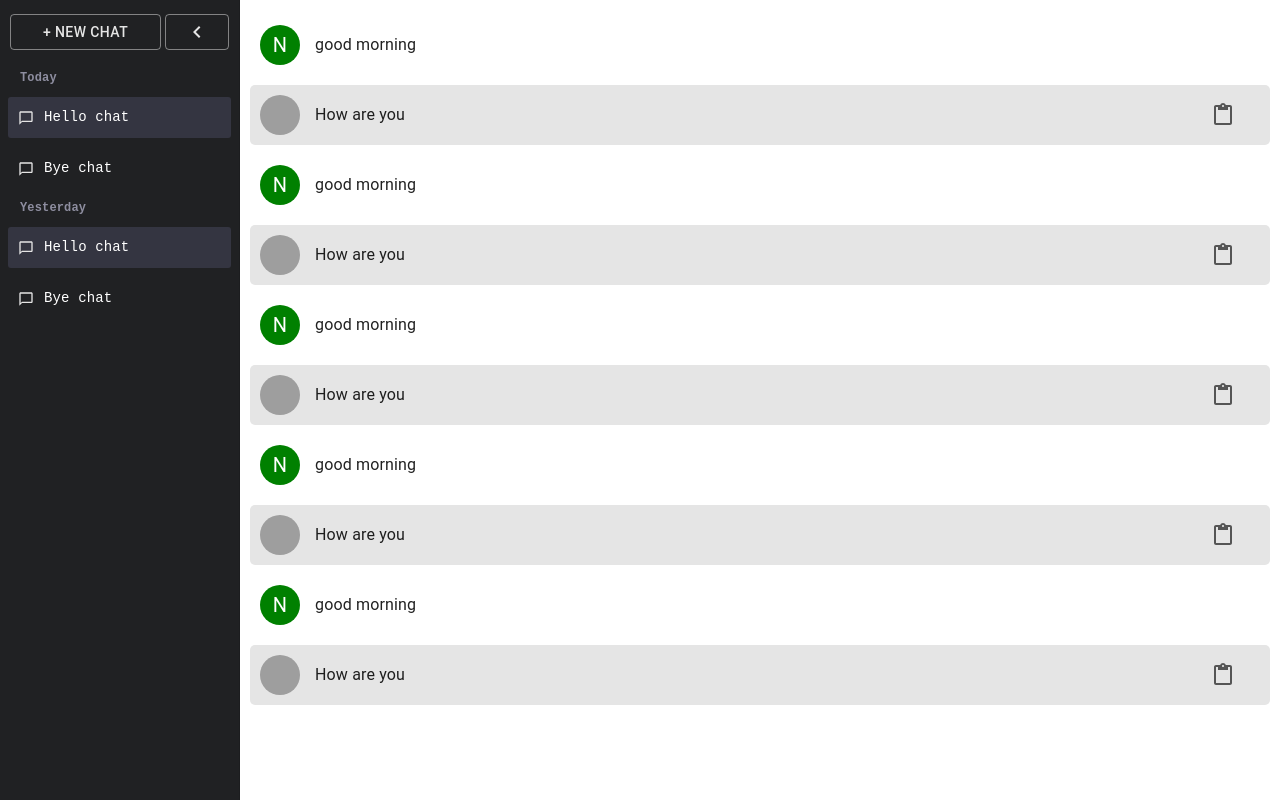
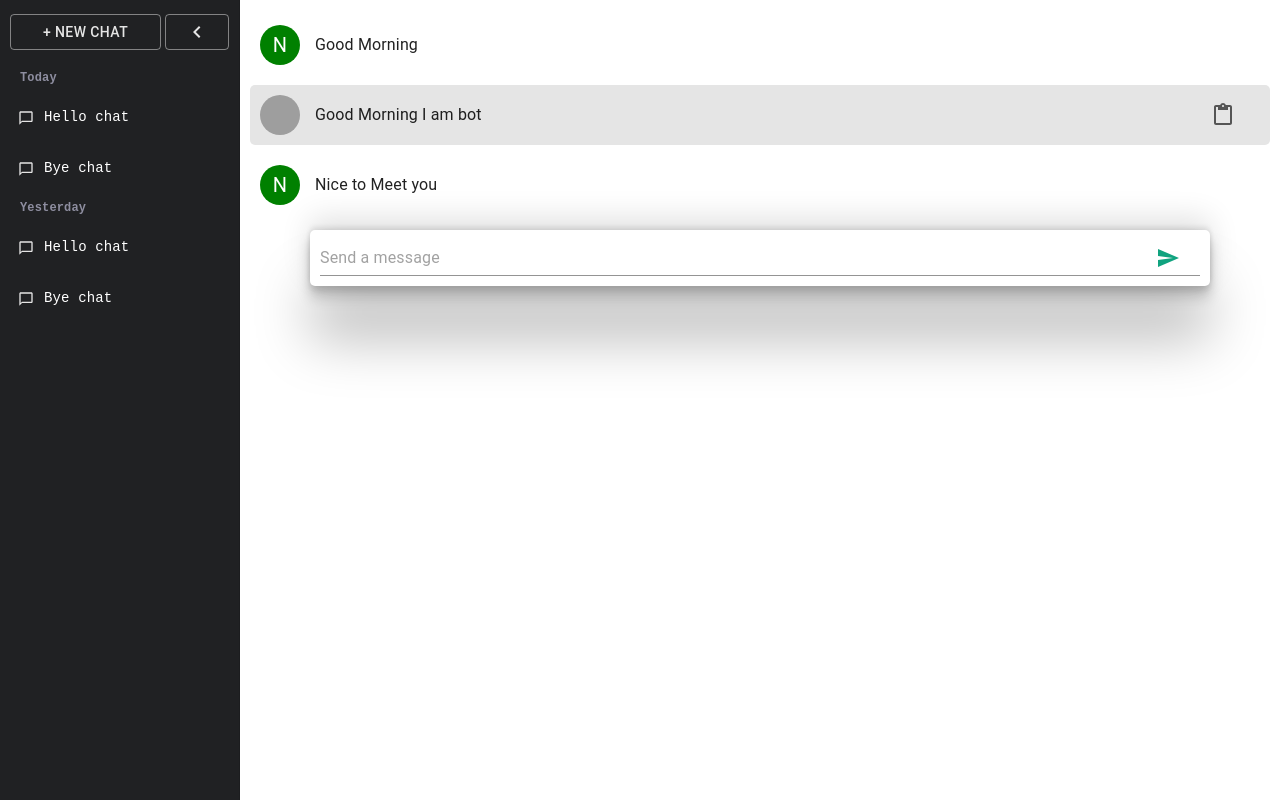
Before and after one commit to BasmaElhoseny01/chatgpt, a React (Create React App) app: page / in a window 1280 px wide. Built offline with nearby package versions, Linux system fonts and the light colour scheme; grey boxes are pictures that could not be loaded.

Commit message:
Done Chat Page

```diff
--- a/src/components/Chat/Body/ChatBody.jsx
+++ b/src/components/Chat/Body/ChatBody.jsx
@@ -1,31 +1,26 @@
-import React from 'react'
+import React, { useEffect, useState } from 'react'
 import { ChatBodyContainer } from './styles'
 import Message from './Message/Message'
+import MessageBox from './MessageBox/MessageBox'
+import { loadChat } from './server';
 
-function ChatBody() {
+function ChatBody(props) {
+    const { chatId } = props;
+
+    //useState
+    const [chat, setChat] = useState([]);
+    //useEffect
+    useEffect(() => {
+        //Load history
+        loadChat(chatId, setChat)
+
+    }, [chatId])
     return (
         <ChatBodyContainer>
-            <Message message="good morning" />
-            <Message message="How are you" chat={true} />
-            <Message message="good morning" />
-            <Message message="How are you" chat={true} />
-            <Message message="good morning" />
-            <Message message="How are you" chat={true} />
-            <Message message="good morning" />
-            <Message message="How are you" chat={true} />
-            <Message message="good morning" />
-            <Message message="How are you" chat={true} />
-            {/* <Message message="good morning" />
-            <Message message="How are you" chat={true} />
-            <Message message="good morning" />
-            <Message message="How are you" chat={true} />
-            <Message message="good morning" />
-            <Message message="How are you" chat={true} />
-            <Message message="good morning" />
-            <Message message="How are you" chat={true} />
-            <Message message="good morning" />
-            <Message message="How are you" chat={true} /> */}
-
+            {chat.map((message) =>
+                < Message key={message.id} chat={message.bot} message={message.message} />
+            )}
+            <MessageBox chatId={chatId} chat={chat} setChat={setChat} />
 
         </ChatBodyContainer>
     )
--- a/src/components/Chat/Body/Message/Message.jsx
+++ b/src/components/Chat/Body/Message/Message.jsx
@@ -24,7 +24,7 @@ function Message(props) {
           {copy
             ? <Box sx={{ margin: "auto 15px", }}><DoneIcon color="black" sx={{ margin: "-5px 10px", float: "right" }} /></Box>
             : <CopyToClipboard text={message}
-              onCopy={() => { console.log("abada"); setCopy(true) }}>
+              onCopy={() => { setCopy(true) }}>
               <ContentPasteIconCustom><ContentPasteIcon color="lightBlack" sx={{ margin: "-5px 10px", float: "right" }} /></ContentPasteIconCustom>
             </CopyToClipboard>
           }
--- /dev/null
+++ b/src/components/Chat/Body/MessageBox/MessageBox.jsx
@@ -0,0 +1,47 @@
+import React, { useState } from 'react'
+import { MessageBoxContainer } from './styles'
+import { Button, CircularProgress, FormControl, Input } from '@mui/material'
+
+
+import SendIcon from '@mui/icons-material/Send';
+
+//Server
+import { askChat } from './server';
+
+function MessageBox(props) {
+
+    const { chatId, chat, setChat } = props
+
+    const [message, setMessage] = useState("")
+    const [answering, setAnswering] = useState(false)
+
+    const handleKeyDown = (event) => {
+        if (event.key === "Enter") {
+            askChat(chatId, message, chat, setChat, setAnswering);
+            setMessage("");
+        }
+    }
+
+    return (
+        <MessageBoxContainer>
+            <FormControl variant="outlined" sx={{ padding: "10px", borderRadius: "5px", width: "90%", backgroundColor: "#FFFFFF", boxShadow: "rgba(0, 0, 0, 0.25) 0px 54px 55px, rgba(0, 0, 0, 0.12) 0px -12px 30px, rgba(0, 0, 0, 0.12) 0px 4px 6px, rgba(0, 0, 0, 0.17) 0px 12px 13px, rgba(0, 0, 0, 0.09) 0px -3px 5px;" }}>
+                <Input sx={{ border: "none" }} disabled={answering} value={answering ? "" : message} onChange={(e) => {
+                    setMessage(e.target.value)
+                }}
+                    onKeyDown={handleKeyDown}
+                    endAdornment={
+                        <Button disabled={answering} position="end" onClick={() => {
+                            askChat(chatId, message, chat, setChat, setAnswering);
+                            setMessage("")
+                        }}>
+                            {answering ? <CircularProgress size={20} thickness={5} /> : <SendIcon />}
+                        </Button>
+                    }
+                    placeholder={answering ? 'Answering' : 'Send a message'}
+                />
+            </FormControl>
+        </MessageBoxContainer>
+    )
+}
+
+export default MessageBox
--- /dev/null
+++ b/src/components/Chat/Body/MessageBox/server.js
@@ -0,0 +1,31 @@
+const sendMessage = (chatId, message) => {
+    //Call Endpoint
+    console.log(message)
+    //return object of the new message
+    return { id: 1, bot: false, message: message }
+}
+
+const receiveMessage = (chatId) => {
+    //Call EndPoint
+    const message = "Response from Bot"
+    return { id: 10, bot: true, message: message }
+}
+
+export const askChat = (chatId, message, chat, setChat, setAnswering) => {
+    setAnswering(true)
+    const msgDoc = sendMessage(chatId, message);
+    // Add this msg to the stack
+    const chat_q = chat.concat(msgDoc);
+    setChat(chat.concat(msgDoc))
+
+    setTimeout(() => {
+        //Take Response from the Bot
+        const resDoc = receiveMessage(chatId);
+        // Add this response to the stack
+        setChat(chat_q.concat(resDoc))
+        setAnswering(false)
+    }, 5000)
+
+
+    return
+}
--- /dev/null
+++ b/src/components/Chat/Body/MessageBox/styles.js
@@ -0,0 +1,12 @@
+import { Box } from '@mui/material';
+import { styled } from '@mui/material/styles';
+
+export const MessageBoxContainer = styled(Box)(() => ({
+    // position: "fixed",
+    // bottom: "20px",
+    width: "100%",
+    padding: "10px",
+    display: "flex",
+    justifyContent: "center",
+    alignItems: "center",
+}));
--- /dev/null
+++ b/src/components/Chat/Body/server.js
@@ -0,0 +1,5 @@
+export const loadChat = (chatId, setChat) => {
+    //Call Endpoint to load old chat
+    setChat([{ id: 1, bot: false, message: "Good Morning" }, { id: 2, bot: true, message: "Good Morning I am bot" }, { id: 3, bot: false, message: "Nice to Meet you" }])
+    return;
+}
--- a/src/components/Chat/Chat.jsx
+++ b/src/components/Chat/Chat.jsx
@@ -4,12 +4,15 @@ import { ChatContainer } from './styles'
 import SideBar from './SideBar/SideBar'
 import ChatBody from './Body/ChatBody'
 
+import { useState } from 'react'
 
 function Chat() {
+    const [chatId, setChatId] = useState();
     return (
         <ChatContainer>
-            <SideBar />
-            <ChatBody />
+            <SideBar chatId={chatId} setChatId={setChatId} />
+
+            <ChatBody chatId={chatId} />
         </ChatContainer>
     )
 }
--- a/src/components/Chat/SideBar/SideBar.jsx
+++ b/src/components/Chat/SideBar/SideBar.jsx
@@ -1,5 +1,5 @@
 import React, { useEffect, useState } from 'react'
-import { Button, Drawer, IconButton, Typography } from '@mui/material'
+import { Button, Drawer, Typography } from '@mui/material'
 
 import ChevronLeftIcon from '@mui/icons-material/ChevronLeft'
 import ChevronRightIcon from '@mui/icons-material/ChevronRight'
@@ -7,13 +7,15 @@ import ChevronRightIcon from '@mui/icons-material/ChevronRight'
 
 import { DrawerHeader } from './styles'
 import ChatItem from './ChatItem'
-function SideBar() {
+function SideBar(props) {
+    const { chatId, setChatId } = props;
+
     const [open, setOpen] = useState(true)
     const [chats, setChats] = useState([])
-    const [chatId, setChatId] = useState(1)
 
     //useEffect
     useEffect(() => {
+        //Load Chats from API
         setChats([{ id: 1, title: "Hello chat" }, { id: 2, title: "Bye chat" }])
     }, [])
 
```
